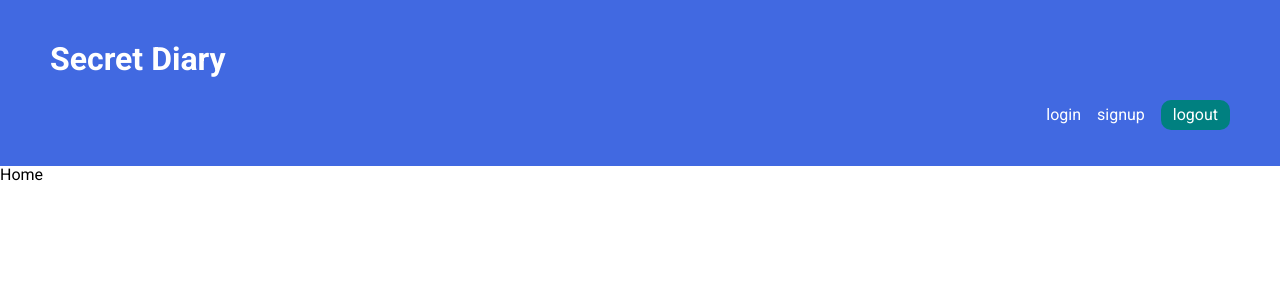
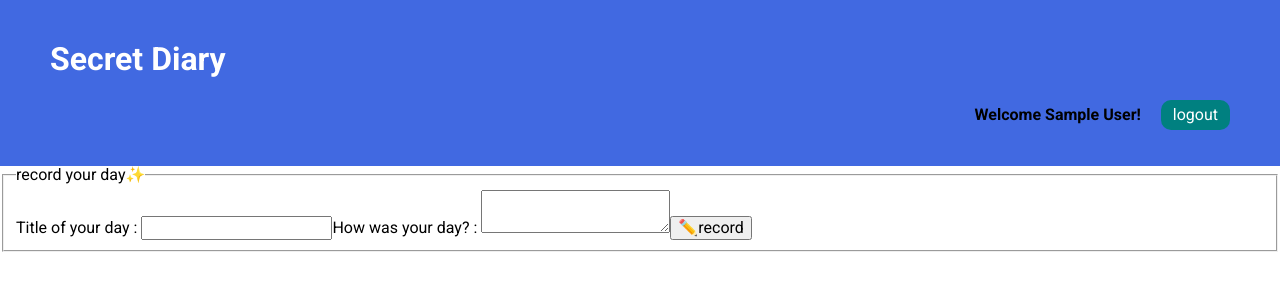
Before and after one commit to sojeongsojeong-park/diary, a React (Create React App) app: page / in a window 1280 px wide. Shown: the top 300 px of the page. Built offline with nearby package versions, Linux system fonts and the light colour scheme; no server answers; sample sign-in values are in the browser's storage.

Commit message:
feat: implement recording diary and connect with firebase

```diff
--- a/src/App.jsx
+++ b/src/App.jsx
@@ -1,21 +1,46 @@
 import React from "react";
-import { BrowserRouter, Routes, Route } from "react-router-dom";
+import { BrowserRouter, Routes, Route, Navigate } from "react-router-dom";
 import Nav from "./components/Nav";
+import { useAuthContext } from "./hooks/useAuthContext";
 import Home from "./pages/home/Home";
 import Login from "./pages/login/Login";
 import Signup from "./pages/signup/Signup";
 
 function App() {
+  const { isAuthReady, user } = useAuthContext();
   return (
     <div className='App'>
-      <BrowserRouter>
-        <Nav />
-        <Routes>
-          <Route path='/' element={<Home />}></Route>
-          <Route path='/login' element={<Login />}></Route>
-          <Route path='/signup' element={<Signup />}></Route>
-        </Routes>
-      </BrowserRouter>
+      {isAuthReady ? (
+        <BrowserRouter>
+          <Nav />
+          <Routes>
+            <Route
+              path='/'
+              element={
+                user ? (
+                  <Home />
+                ) : (
+                  <Navigate replace={true} to='/login'></Navigate>
+                )
+              }
+            ></Route>
+            <Route
+              path='/login'
+              element={
+                !user ? <Login /> : <Navigate replace={true} to='/'></Navigate>
+              }
+            ></Route>
+            <Route
+              path='/signup'
+              element={
+                !user ? <Signup /> : <Navigate replace={true} to='/'></Navigate>
+              }
+            ></Route>
+          </Routes>
+        </BrowserRouter>
+      ) : (
+        "loading..."
+      )}
     </div>
   );
 }
--- a/src/components/Nav.jsx
+++ b/src/components/Nav.jsx
@@ -1,25 +1,34 @@
 import React from "react";
 import { Link } from "react-router-dom";
+import { useAuthContext } from "../hooks/useAuthContext";
 import { useLogout } from "../hooks/useLogout";
 import styles from "./Nav.module.css";
 
 function Nav() {
   const { logout } = useLogout();
+  const { user } = useAuthContext();
   return (
     <div className={styles.nav}>
       <h1 className={styles.title}>Secret Diary</h1>
       <ul className={styles.list_nav}>
+        {!user && (
+          <>
             <li>
               <Link to='/login'>login</Link>
             </li>
             <li>
               <Link to='/signup'>signup</Link>
             </li>
+          </>
+        )}
+        {user && (
           <li>
+            <strong>Welcome {user.displayName}!</strong>
             <button type='button' onClick={logout}>
               logout
             </button>
           </li>
+        )}
       </ul>
     </div>
   );
--- a/src/components/Nav.module.css
+++ b/src/components/Nav.module.css
@@ -20,6 +20,7 @@
 }
 
 .nav button {
+  margin-left: 20px;
   padding: 6px 12px;
   border-radius: 10px;
   background-color: teal;
--- a/src/context/AuthContext.jsx
+++ b/src/context/AuthContext.js
@@ -1,4 +1,6 @@
-import React, { createContext, useReducer } from "react";
+import React, { createContext, useEffect, useReducer } from "react";
+import { appAuth } from "../firebase/config";
+import { onAuthStateChanged } from "firebase/auth";
 
 //context 객체를 생성
 const AuthContext = createContext();
@@ -9,6 +11,8 @@ const authReducer = (state, action) => {
       return { ...state, user: action.payload };
     case "logout":
       return { ...state, user: null };
+    case "isAuthReady":
+      return { ...state, user: action.payload, isAuthReady: true };
     default:
       return state;
   }
@@ -18,9 +22,15 @@ const authReducer = (state, action) => {
 const AuthContextProvider = ({ children }) => {
   const [state, dispatch] = useReducer(authReducer, {
     user: null,
+    isAuthReady: false,
   });
 
-  console.log("userstate:", state);
+  useEffect(() => {
+    const unsubscribe = onAuthStateChanged(appAuth, (user) => {
+      dispatch({ type: "isAuthReady", payload: user });
+    });
+    return unsubscribe;
+  }, []);
 
   return (
     <AuthContext.Provider value={{ ...state, dispatch }}>
--- a/src/firebase/config.js
+++ b/src/firebase/config.js
@@ -1,6 +1,6 @@
 import { initializeApp } from "firebase/app";
 import { getAuth } from "firebase/auth";
-import { getFirestore } from "firebase/firestore";
+import { getFirestore, Timestamp } from "firebase/firestore";
 
 const firebaseConfig = {
   apiKey: process.env.REACT_APP_API_KEY,
@@ -15,5 +15,6 @@ const firebaseConfig = {
 const app = initializeApp(firebaseConfig);
 const appAuth = getAuth();
 const appFireStore = getFirestore();
+const timestamp = Timestamp;
 
-export { appAuth, appFireStore };
+export { appAuth, appFireStore, timestamp };
--- a/src/hooks/useAuthContext.js
+++ b/src/hooks/useAuthContext.js
@@ -1,4 +1,4 @@
-import { useContext, Dispatch } from "react";
+import { useContext } from "react";
 import { AuthContext } from "../context/AuthContext";
 export const useAuthContext = () => {
   //state와 dispatch 함수가 들어있습니다.
--- /dev/null
+++ b/src/hooks/useFirestore.js
@@ -0,0 +1,58 @@
+import { addDoc, collection } from "firebase/firestore";
+import { useReducer } from "react";
+import { appFireStore, timestamp } from "../firebase/config";
+
+const initState = {
+  document: null,
+  isPending: false,
+  error: null,
+  success: false,
+};
+
+const storeReducer = (state, action) => {
+  switch (action.type) {
+    case "isPending":
+      return { isPending: true, document: null, success: false, error: null };
+    case "addDoc":
+      return {
+        isPending: false,
+        document: action.payload,
+        success: true,
+        error: null,
+      };
+    case "error":
+      return {
+        isPending: false,
+        document: null,
+        success: false,
+        error: action.payload,
+      };
+    default:
+      return state;
+  }
+};
+
+//저장할 컬렉션을 인자로 전달합니다.
+export const useFirestore = (transaction) => {
+  const [response, dispatch] = useReducer(storeReducer, initState);
+
+  //colRef: 컬렉션의 참조를 요구합니다.
+  const colRef = collection(appFireStore, transaction);
+
+  //컬렉션에 문서를 추가
+  const addDocument = async (doc) => {
+    dispatch({ type: "isPending" });
+    try {
+      const createdTime = timestamp.fromDate(new Date());
+      const docRef = await addDoc(colRef, { ...doc, createdTime });
+      dispatch({ type: "addDoc", payload: docRef });
+    } catch (error) {
+      dispatch({ type: "error", payload: error.message });
+    }
+  };
+
+  //컬렉션에서 문서를 제거
+  const deleteDocument = (id) => {};
+
+  return { addDocument, deleteDocument, response };
+};
--- /dev/null
+++ b/src/pages/home/DiaryForm.jsx
@@ -0,0 +1,57 @@
+import React, { useEffect, useState } from "react";
+import { useFirestore } from "../../hooks/useFirestore";
+
+function DiaryForm({ uid }) {
+  const [title, setTitle] = useState("");
+  const [content, setContent] = useState("");
+  const { addDocument, response } = useFirestore("diary");
+
+  useEffect(() => {
+    if (response.success) {
+      setTitle("");
+      setContent("");
+    }
+  }, [response.success]);
+  const handleData = (e) => {
+    if (e.target.id === "title") {
+      setTitle(e.target.value);
+    } else if (e.target.id === "content") {
+      setContent(e.target.value);
+    }
+  };
+
+  const handleSubmit = (e) => {
+    e.preventDefault();
+    addDocument({ uid, title, content });
+  };
+
+  return (
+    <>
+      <form onSubmit={handleSubmit}>
+        <fieldset>
+          <legend>record your day✨</legend>
+          <label htmlFor='title'>Title of your day : </label>
+          <input
+            id='title'
+            type='text'
+            required
+            onChange={handleData}
+            value={title}
+          />
+          <label htmlFor='content'>How was your day? : </label>
+          <textarea
+            id='content'
+            type='text'
+            value={content}
+            required
+            onChange={handleData}
+          ></textarea>
+
+          <button type='submit'>✏️record</button>
+        </fieldset>
+      </form>
+    </>
+  );
+}
+
+export default DiaryForm;
--- a/src/pages/home/Home.jsx
+++ b/src/pages/home/Home.jsx
@@ -1,8 +1,19 @@
 import React from "react";
+import { useAuthContext } from "../../hooks/useAuthContext";
+import DiaryForm from "./DiaryForm";
 import styles from "./Home.module.css";
 
 function Home() {
-  return <div>Home</div>;
+  const { user } = useAuthContext();
+
+  return (
+    <main className={styles.content}>
+      <aside className={styles.side_menu}>
+        <DiaryForm uid={user.uid}></DiaryForm>
+      </aside>
+      <ul className={styles.content_list}></ul>
+    </main>
+  );
 }
 
 export default Home;
```
Also changed, not shown: src/hooks/useCollection.js (added). Lines whose indentation alone changed are shown as unchanged.
